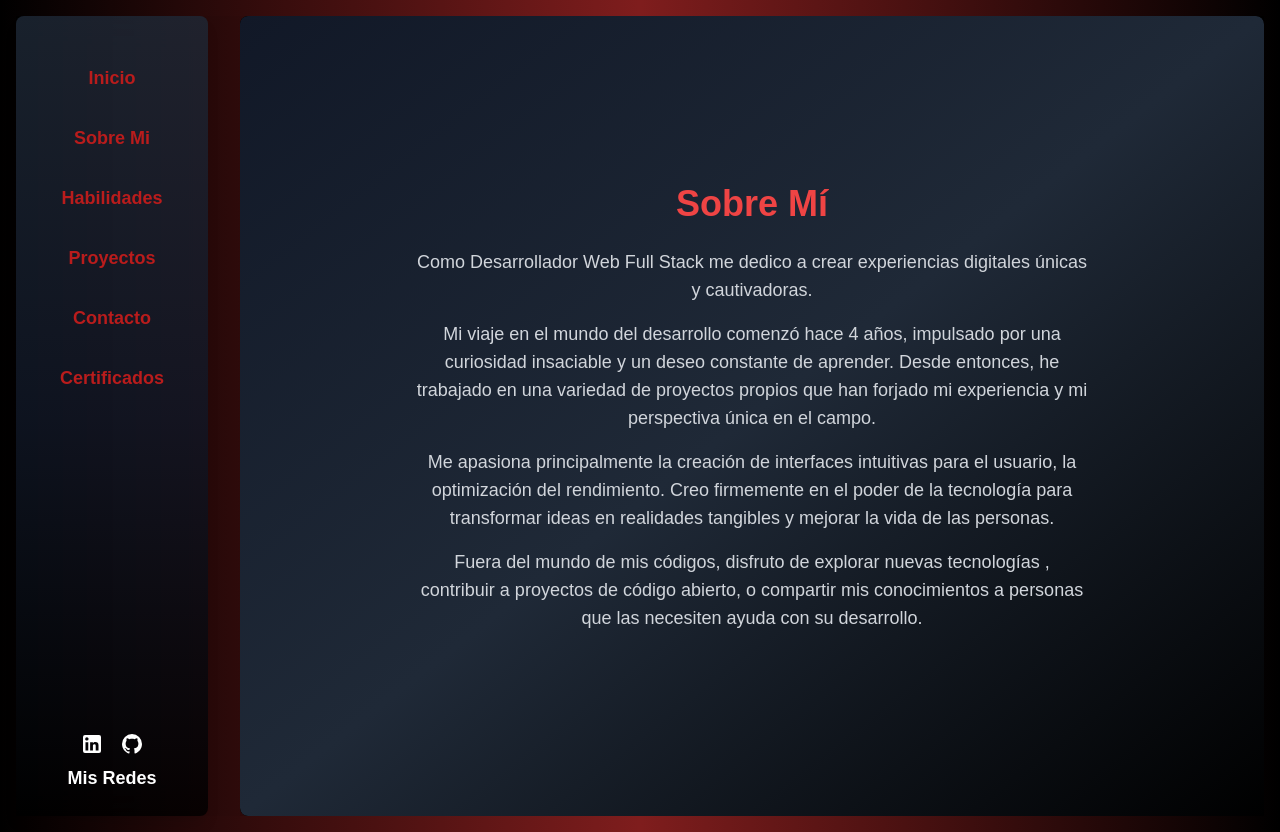
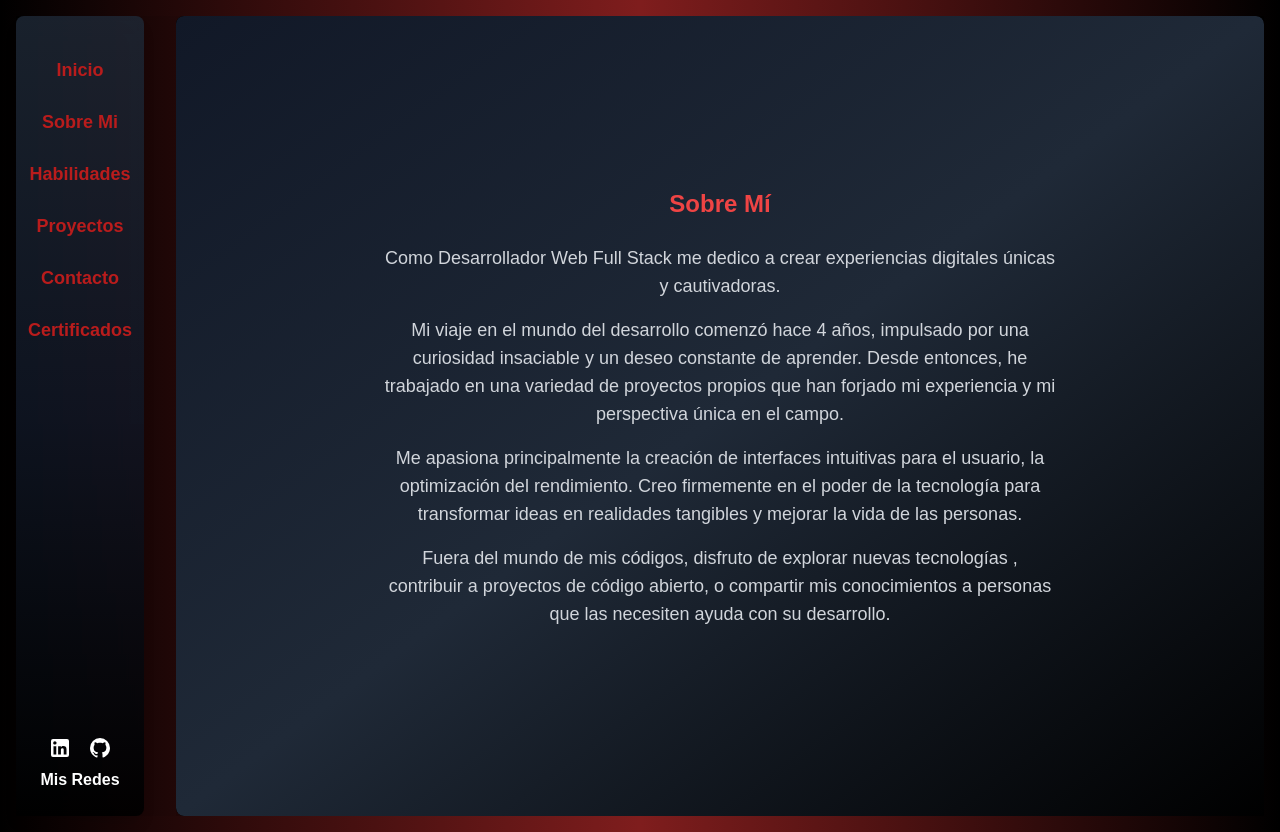
Before and after one commit to NachoLedesma33/Portfolio-Ignacio-Manuel-Ledesma, a Next.js app: page / in a window 1280 px wide. Both pictures are taken after a click on the button "Sobre Mi". Built offline with nearby package versions, Linux system fonts and the light colour scheme.

Commit message:
Update Navbar Home Content Skills components

```diff
--- a/src/app/Components/AboutMe.tsx
+++ b/src/app/Components/AboutMe.tsx
@@ -9,7 +9,7 @@ const AboutMe: React.FC = () => {
         initial={{ opacity: 0, y: -50 }}
         animate={{ opacity: 1, y: 0 }}
         transition={{ duration: 0.5 }}
-        className="text-4xl font-bold mb-6 text-red-500"
+        className="text-2xl font-bold mb-6 text-red-500"
       >
         Sobre Mí
       </motion.h1>
@@ -17,7 +17,7 @@ const AboutMe: React.FC = () => {
         initial={{ opacity: 0, y: 20 }}
         animate={{ opacity: 1, y: 0 }}
         transition={{ delay: 0.2, duration: 0.5 }}
-        className="max-w-2xl text-center"
+        className="text-2xl max-w-2xl text-center"
       >
         <p className="text-lg mb-4">
           Como Desarrollador Web Full Stack me dedico a crear
--- a/src/app/Components/ContactMe.tsx
+++ b/src/app/Components/ContactMe.tsx
@@ -4,6 +4,7 @@ import { motion } from "framer-motion";
 const ContactMe: React.FC = () => {
   const [name, setName] = useState("");
   const [email, setEmail] = useState("");
+  const [asunto, setAsunto] = useState("");
   const [message, setMessage] = useState("");
   const [error, setError] = useState("");
 
@@ -21,12 +22,12 @@ const ContactMe: React.FC = () => {
     }
 
     if (!validateEmail(email)) {
-      setError("Ingresa un mail válido.");
+      setError("Ingresa un email válido.");
       return;
     }
 
     setError("");
-    e.currentTarget.submit(); // Envía el formulario
+    e.currentTarget.submit();
   };
 
   return (
@@ -49,8 +50,8 @@ const ContactMe: React.FC = () => {
         action="https://formsubmit.co/d0390a99b30dbdd5c6db350feeb7420f"
         method="POST"
       >
+        <input type="hidden" name="_next" value="https://ledesma.dev" />
         <input type="hidden" name="_captcha" value="false" />
-        <input type="hidden" name="_next" value="http://localhost:3000/" />
         <input
           type="hidden"
           name="_subject"
@@ -99,13 +100,13 @@ const ContactMe: React.FC = () => {
             Asunto
           </label>
           <input
-            type="email"
+            type="text"
             id="asunto"
             name="asunto"
             placeholder="Ingrese el asunto"
             className="mt-1 p-3 w-full bg-gray-800 text-gray-300 border border-gray-600 rounded-lg focus:outline-none focus:border-gray-400"
-            value={email}
-            onChange={(e) => setEmail(e.target.value)}
+            value={asunto}
+            onChange={(e) => setAsunto(e.target.value)}
           />
         </div>
 
--- a/src/app/Components/Content.tsx
+++ b/src/app/Components/Content.tsx
@@ -37,7 +37,7 @@ const Content: React.FC<ContentProps> = ({ activeTab }) => {
 
   return (
     <div className="flex-grow flex items-center justify-center p-4 relative overflow-hidden ml-8">
-      <div className={`absolute w-full h-full rounded-lg shadow-lg transition-opacity duration-500 ease-in-out bg-gradient-to-r from-black via-red-900 to-black text-white ${
+      <div className={`absolute w-full h-full rounded-lg shadow-lg transition-opacity duration-300 ease-in-out bg-gradient-to-r from-black via-red-900 to-black text-white ${
           transitioning ? "opacity-0" : "opacity-100"
         }`}
         style={{ overflow: "hidden", maxHeight: "calc(100vh)" }}
--- a/src/app/Components/Navbar.tsx
+++ b/src/app/Components/Navbar.tsx
@@ -8,8 +8,8 @@ interface NavbarProps {
 
 const Navbar: React.FC<NavbarProps> = ({ setActiveTab }) => {
   return (
-    <nav className="bg-gradient-to-b from-gray-800/80 via-gray-900/80 to-black/80 p-6 flex flex-col items-center justify-between min-h-screen w-48 rounded-lg shadow-lg backdrop-blur-lg">
-      <div className="flex flex-col space-y-4 mt-4">
+    <nav className="bg-gradient-to-b from-gray-800/80 via-gray-900/80 to-black/90 p-6 flex flex-col items-center justify-between min-h-screen w-32 rounded-lg shadow-lg backdrop-blur-lg">
+      <div className="flex flex-col space-y-2 mt-2">
         {[
           "Inicio",
           "Sobre Mi",
@@ -21,7 +21,7 @@ const Navbar: React.FC<NavbarProps> = ({ setActiveTab }) => {
           <button
             type="button"
             key={tab}
-            className="text-red-700 hover:text-red-400 transition duration-300 transform-gpu hover:scale-110 hover:shadow-lg hover:shadow-red-900/50 text-lg font-semibold px-4 py-2 rounded-md"
+            className="text-red-700 hover:text-red-400 transition duration-300 transform-gpu hover:scale-75 hover:shadow-lg hover:shadow-red-900/50 text-lg font-semibold px-3 py-2 rounded-md"
             onClick={() => setActiveTab(tab)}
           >
             {tab}
@@ -33,7 +33,7 @@ const Navbar: React.FC<NavbarProps> = ({ setActiveTab }) => {
           <LinkedInIcon />
           <GitHubIcon />
         </div>
-        <h3 className="text-white text-lg font-bold">Mis Redes</h3>
+        <h3 className="text-white text-center font-bold">Mis Redes</h3>
       </div>
     </nav>
   );
--- a/src/app/Components/Skills.tsx
+++ b/src/app/Components/Skills.tsx
@@ -6,14 +6,14 @@ import skills from "../data/skills.json";
 const Skills: React.FC = () => {
   return (
     <div className="w-full h-full flex flex-col bg-gradient-to-r from-gray-900 via-gray-800 to-black min-h-screen p-8 overflow-hidden">
-      <h2 className="text-4xl font-bold text-red-500 text-center py-1">
+      <h2 className="text-2xl font-bold text-red-500 text-center py-1">
         Habilidades Generales
       </h2>
       <div
         className="flex-grow overflow-y-auto p-4"
         style={{ scrollbarWidth: "none", msOverflowStyle: "none" }}
       >
-        <p className="text-xl text-center mb-8 text-gray-300">
+        <p className="text-1xl text-center mb-4 text-gray-300">
           Mis habilidades están basadas en torno a las siguientes tecnologías
         </p>
         <div className="grid grid-cols-2 sm:grid-cols-3 md:grid-cols-4 lg:grid-cols-5 xl:grid-cols-6 gap-4">
```
